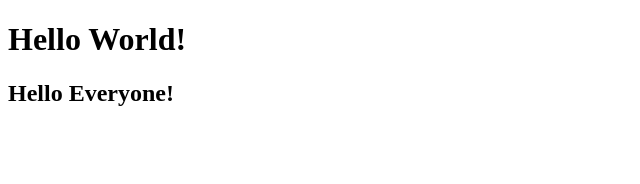
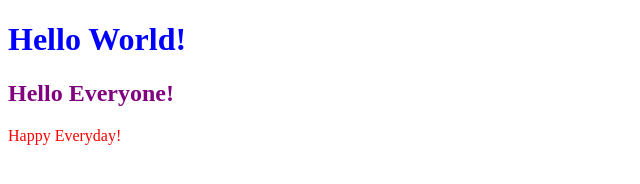
Before and after one commit to heyp999/moodle, a plain HTML site: page index.html in a window 1280 px wide. Shown: the whole page, without its empty margins (0-640 px from the left). Drawn offline with Linux system fonts and the light colour scheme.

Commit message:
modify index.html file

```diff
--- a/index.html
+++ b/index.html
@@ -5,7 +5,11 @@
     <title>Moodle Autotest</title>
 </head>
 <body>
-<h1>Hello World!</h1>
-<h2>Hello Everyone!</h2>
+    <div>
+        <h1 style="color:blue">Hello World!</h1>
+        <h2 style="color:purple">Hello Everyone!</h2>
+        <p style="color:red"> Happy Everyday!</p>
+    </div>
+
 </body>
 </html>
```
